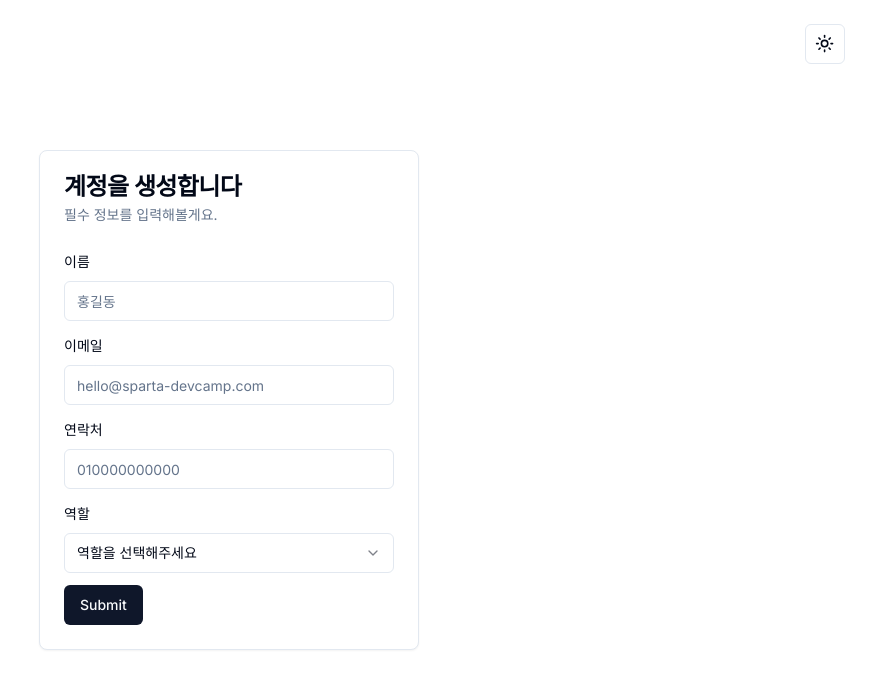
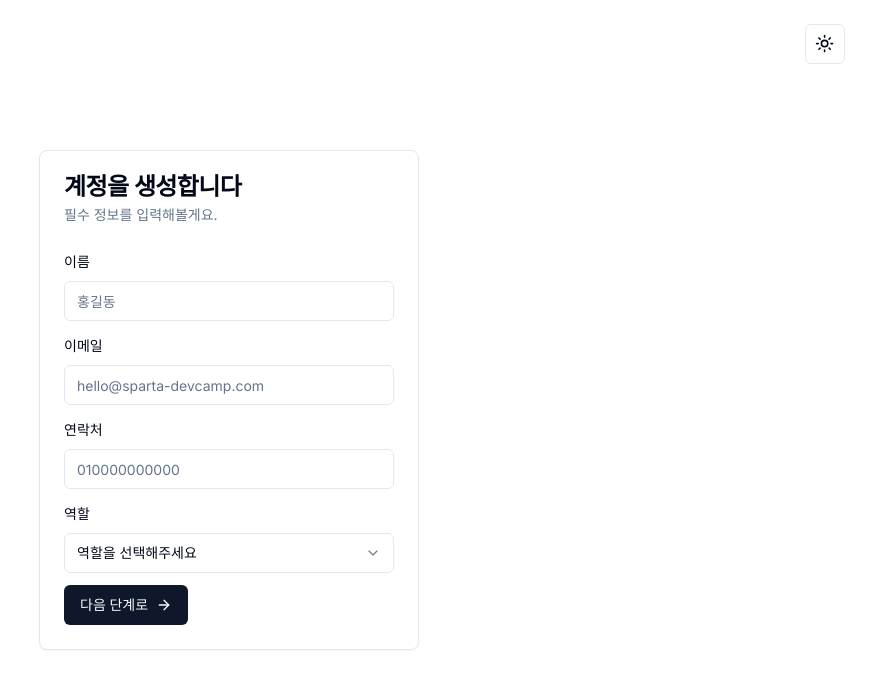
Before and after one commit to wltjd1688/devcamp-login-logout, a Next.js app: page / in a window 1280 px wide. Shown: the top 688 px of the page, without its empty margins (411-1280 px from the left). Built offline with nearby package versions, Linux system fonts and the light colour scheme.

Commit message:
fetch: 애니메이션 삽입 및 버튼 추가

```diff
--- a/package.json
+++ b/package.json
@@ -18,6 +18,7 @@
     "class-variance-authority": "^0.7.0",
     "clsx": "^2.1.0",
     "embla-carousel-react": "^8.0.0",
+    "framer-motion": "^11.0.15",
     "lucide-react": "^0.358.0",
     "next": "14.1.3",
     "next-themes": "^0.3.0",
--- a/src/app/page.tsx
+++ b/src/app/page.tsx
@@ -1,11 +1,14 @@
 "use client";
 
-import * as React from "react";
 import { zodResolver } from "@hookform/resolvers/zod";
 import { useForm } from "react-hook-form";
 import { z } from "zod";
 import { singUpFormSchema } from "@/vaildators/singup-schema";
 import { ModeToggle } from "@/components/mode-toggle";
+import { ArrowRight } from "lucide-react";
+import { motion } from "framer-motion";
+import { useState } from "react";
+import { cn } from "@/lib/utils";
 
 import { Button } from "@/components/ui/button";
 import {
@@ -33,9 +36,11 @@ import {
   FormLabel,
   FormMessage,
 } from "@/components/ui/form";
-import { toast } from "@/components/ui/use-toast";
+import { useToast } from "@/components/ui/use-toast";
 
-export default function CardWithForm() {
+export default function Home() {
+  const [step, setStep] = useState<number>(0);
+  const { toast } = useToast();
   // useForm을 사용하여 form을 만들어줍니다.
   const form = useForm<z.infer<typeof singUpFormSchema>>({
     resolver: zodResolver(singUpFormSchema),
@@ -57,6 +62,7 @@ export default function CardWithForm() {
     } else {
       toast({
         title: "비밀번호가 일치하지 않습니다.",
+        variant: "destructive",
       });
     }
   }
@@ -75,7 +81,12 @@ export default function CardWithForm() {
             <CardContent>
               <form
                 onSubmit={form.handleSubmit(onSubmit)}
-                className="space-y-3"
+                className="relative overflow-x-hidden space-y-3"
+              >
+                <motion.div
+                  className={cn("space-y-3")}
+                  animate={{ translateX: `${step * -100}%` }}
+                  transition={{ ease: "easeInOut" }}
                 >
                   <FormField
                     control={form.control}
@@ -140,7 +151,77 @@ export default function CardWithForm() {
                       </FormItem>
                     )}
                   />
-                <Button type="submit">Submit</Button>
+                </motion.div>
+                <motion.div
+                  className={cn("space-y-3 absolute top-0 left-0 right-0")}
+                  animate={{ translateX: `${(1 - step) * 100}%` }}
+                  style={{ translateX: `${(1 - step) * 100}%` }}
+                  transition={{ ease: "easeInOut" }}
+                >
+                  <FormField
+                    control={form.control}
+                    name="password"
+                    render={({ field }) => (
+                      <FormItem>
+                        <FormLabel>비밀번호</FormLabel>
+                        <FormControl>
+                          <Input type="password" {...field} />
+                        </FormControl>
+                        <FormMessage />
+                      </FormItem>
+                    )}
+                  />
+                  <FormField
+                    control={form.control}
+                    name="passwordConfirm"
+                    render={({ field }) => (
+                      <FormItem>
+                        <FormLabel>비밀번호 확인</FormLabel>
+                        <FormControl>
+                          <Input type="password" {...field} />
+                        </FormControl>
+                        <FormMessage />
+                      </FormItem>
+                    )}
+                  />
+                </motion.div>
+                <div className={"flex gap-2"}>
+                  <Button className={cn({ hidden: step === 0 })} type="submit">
+                    계정 등록하기
+                  </Button>
+                  <Button
+                    type="button"
+                    className={cn({ hidden: step === 1 })}
+                    onClick={() => {
+                      form.trigger(["phone", "email", "username", "role"]);
+                      const phoneState = form.getFieldState("phone");
+                      const emailState = form.getFieldState("email");
+                      const usernameState = form.getFieldState("username");
+                      const roleState = form.getFieldState("role");
+
+                      if (!phoneState.isDirty || phoneState.invalid) return;
+                      if (!emailState.isDirty || emailState.invalid) return;
+                      if (!usernameState.isDirty || usernameState.invalid)
+                        return;
+                      if (!roleState.isDirty || roleState.invalid) return;
+
+                      setStep(1);
+                    }}
+                  >
+                    다음 단계로
+                    <ArrowRight className="w-4 h-4 ml-2" />
+                  </Button>
+                  <Button
+                    type="button"
+                    variant={"ghost"}
+                    className={cn({ hidden: step === 0 })}
+                    onClick={() => {
+                      setStep(0);
+                    }}
+                  >
+                    이전 단계로
+                  </Button>
+                </div>
               </form>
             </CardContent>
           </Form>
```
Also changed, not shown: 1 other file (tests, documents, lock files or other folders). Lines whose indentation alone changed are shown as unchanged.
